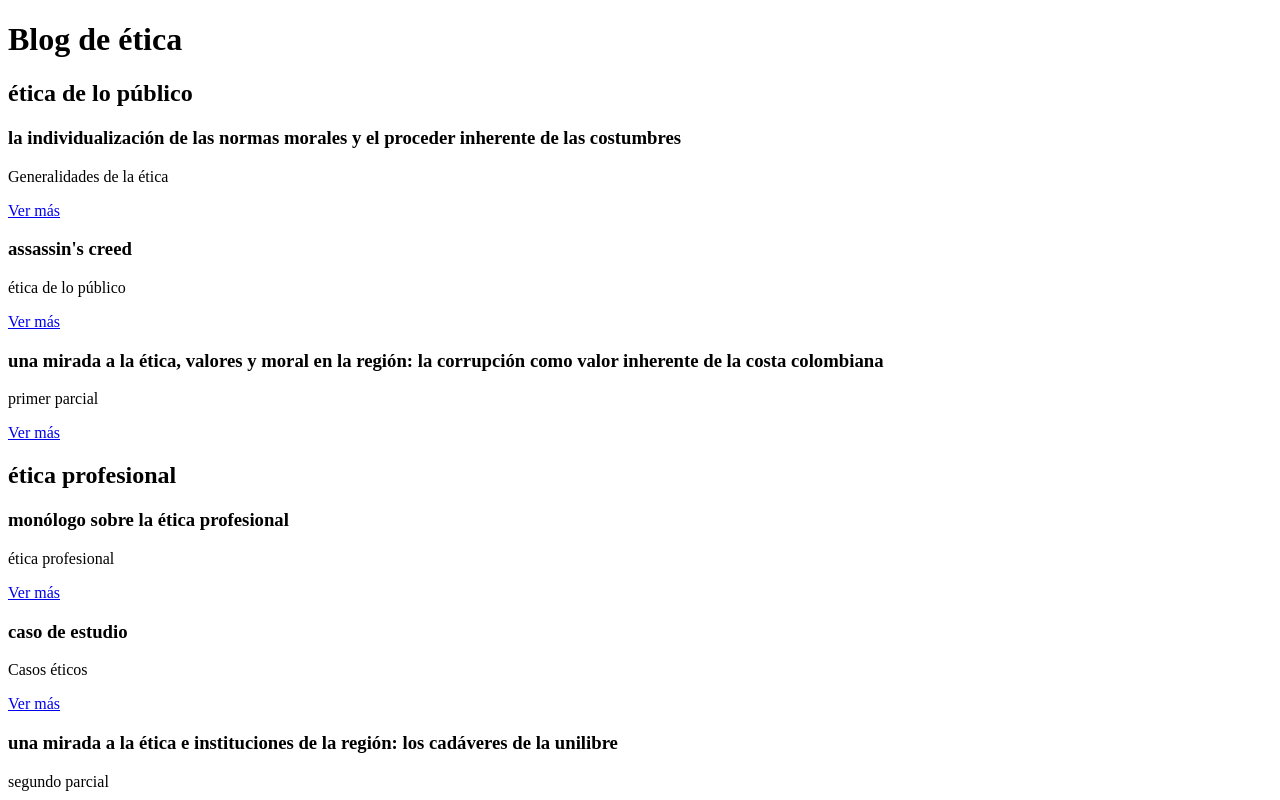
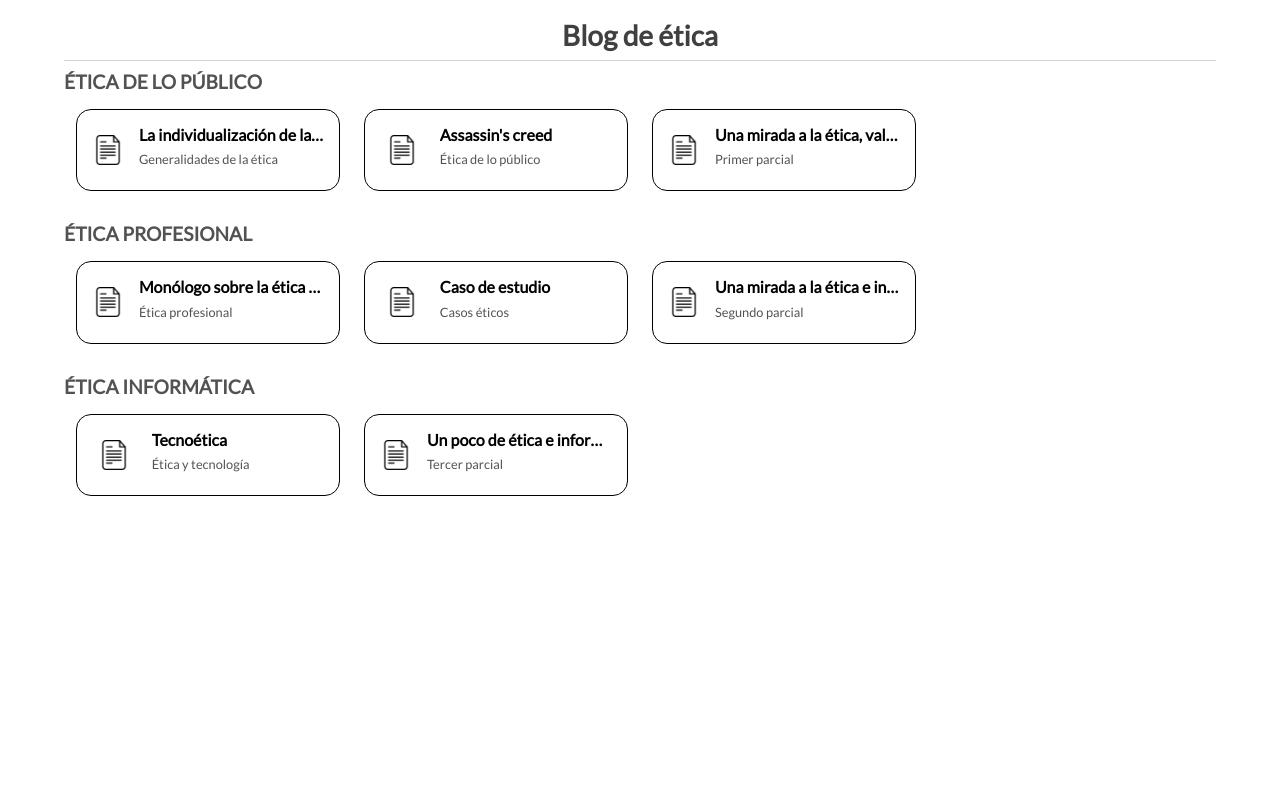
Before and after one commit to RafaelRamosR/ethical-blog, a React (Create React App) app: page / in a window 1280 px wide. Shown: the top 800 px of the page. Built offline with nearby package versions, Linux system fonts and the light colour scheme.

Commit message:
Initial layout

```diff
--- a/src/index.js
+++ b/src/index.js
@@ -1,6 +1,8 @@
 import React from 'react';
 import ReactDOM from 'react-dom';
 import App from './routes/App';
+import './css/normalize.css';
+import './css/styles.css';
 
 ReactDOM.render(
   <React.StrictMode>
--- a/src/pages/Article.js
+++ b/src/pages/Article.js
@@ -8,7 +8,7 @@ export const Article = ({ params }) => {
   const markdown = useArticle(params.article);
 
   return (
-    <Container>
+    <Container col="md">
       <Link href="/">REGRESAR</Link>
       <ReactMarkdown children={markdown} remarkPlugins={[remarkGfm]} />
     </Container>
--- a/src/pages/Home.js
+++ b/src/pages/Home.js
@@ -1,31 +1,41 @@
 import { Link } from 'wouter';
 import { Container } from '../components';
-import blogData from "../blog/data.json";
+import blogData from '../blog/data.json';
+import fileIcon from '../assets/file.png';
 
 export const Home = () => {
   return (
-    <Container>
-      <h1 className="title">Blog de ética</h1>
-      <main>
+    <Container col="lg">
+      <h1>Blog de ética</h1>
         {
-          blogData.map(blog => {
+          blogData.map((blog, key) => {
             return (
-              <>
-                <h2>{ blog.category }</h2>
+              <section className="category" key={key}>
+                <h2 className="title">{ blog.category }</h2>
+                <div className="cards">
                 {
-                  blog.articles.map(article => (
-                    <div>
-                      <h3>{ article.title }</h3>
-                      <p>{ article.subtitle }</p>
-                      <Link href={`/article${article.url}`}>Ver más</Link>
-                    </div>
+                  blog.articles.map((article, key) => (
+                      <Link
+                        className="card"
+                        href={`/article${article.url}`}
+                        key={key}
+                        title={ article.title }
+                      >
+                        <div className="card___icon">
+                          <img src={fileIcon} width="30" alt="file icon" />
+                        </div>
+                        <div className="card__content">
+                          <h3 className="card__title">{ article.title }</h3>
+                          <p className="card__subtitle">{ article.subtitle }</p>
+                        </div>
+                      </Link>
                   ))
                 }
-              </>
+                </div>
+              </section>
             )
           })
         }
-      </main>
     </Container>
   )
 };
```
Also changed, not shown: src/assets/file.png (added).
